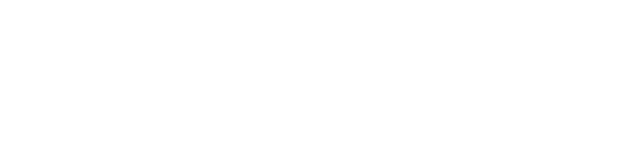
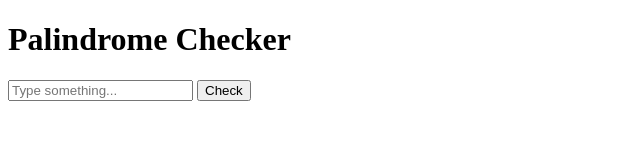
Before and after one commit to Muhammad-Anas809282/Advance-Github, a plain HTML site: page index.html in a window 1280 px wide. Shown: the whole page, without its empty margins (0-640 px from the left). Drawn offline with Linux system fonts and the light colour scheme.

Commit message:
add files

```diff
--- a/index.html
+++ b/index.html
@@ -1,11 +1,20 @@
 <!DOCTYPE html>
 <html lang="en">
 <head>
-    <meta charset="UTF-8">
-    <meta name="viewport" content="width=device-width, initial-scale=1.0">
-    <title>Document</title>
+  <meta charset="UTF-8">
+  <meta name="viewport" content="width=device-width, initial-scale=1.0">
+  <title>Palindrome Checker</title>
+  <link rel="stylesheet" href="style.css">
 </head>
 <body>
-
+  <div class="container">
+    <h1>Palindrome Checker</h1>
+    <div class="input-container">
+      <input type="text" id="textInput" placeholder="Type something...">
+      <button id="checkBtn">Check</button>
+    </div>
+    <div class="result" id="result"></div>
+  </div>
+  <script src="app.js"></script>
 </body>
 </html>
```
Also changed, not shown: app.js (added).
